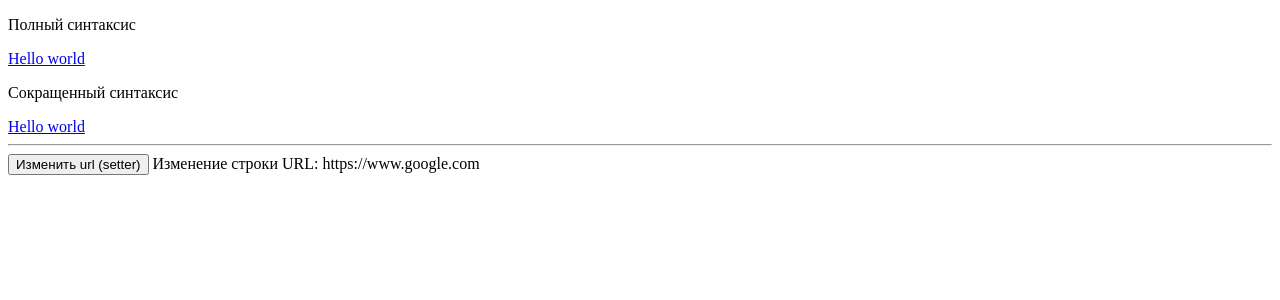
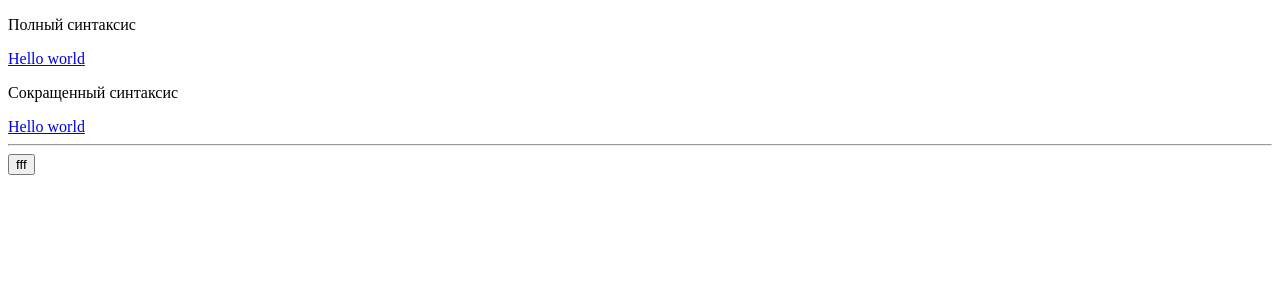
Before and after one commit to wrublik93/learnvuejs, a Vue app: page /#/ in a window 1280 px wide. Shown: the top 300 px of the page. Built offline with nearby package versions, Linux system fonts and the light colour scheme.

Commit message:
chto-to ne to

```diff
--- a/src/components/HelloWorld.vue
+++ b/src/components/HelloWorld.vue
@@ -11,8 +11,9 @@
     <!--<p><b>Cтрока из url</b></p>{{ url }}-->
     <!--<p><b>Строка из url реверс</b></p>{{ reversedUrl }}-->
     <!--<hr>-->
-    <button v-on:click="changeUrlSetter">Изменить url (setter)</button>
-    Изменение строки URL: {{ url }}
+    <!--<button v-on:click="changeUrlSetter">Изменить url (setter)</button>-->
+    <!--Изменение строки URL: {{ url }}-->
+    <button @click.prevent="reversedUrl(3)">fff</button>
 
   </div>
 </template>
@@ -24,11 +25,11 @@ export default {
       url: 'https://www.google.com'
     }
   },
-  methods: {
-    changeUrlSetter: function () {
-      this.reversedUrl = 'https://www.tut.by'
-    }
-  },
+  // methods: {
+  //   changeUrlSetter: function () {
+  //     this.reversedUrl = 'https://www.tut.by'
+  //   }
+  // },
   computed: {
     reversedUrl: {
       get: function () {
```
